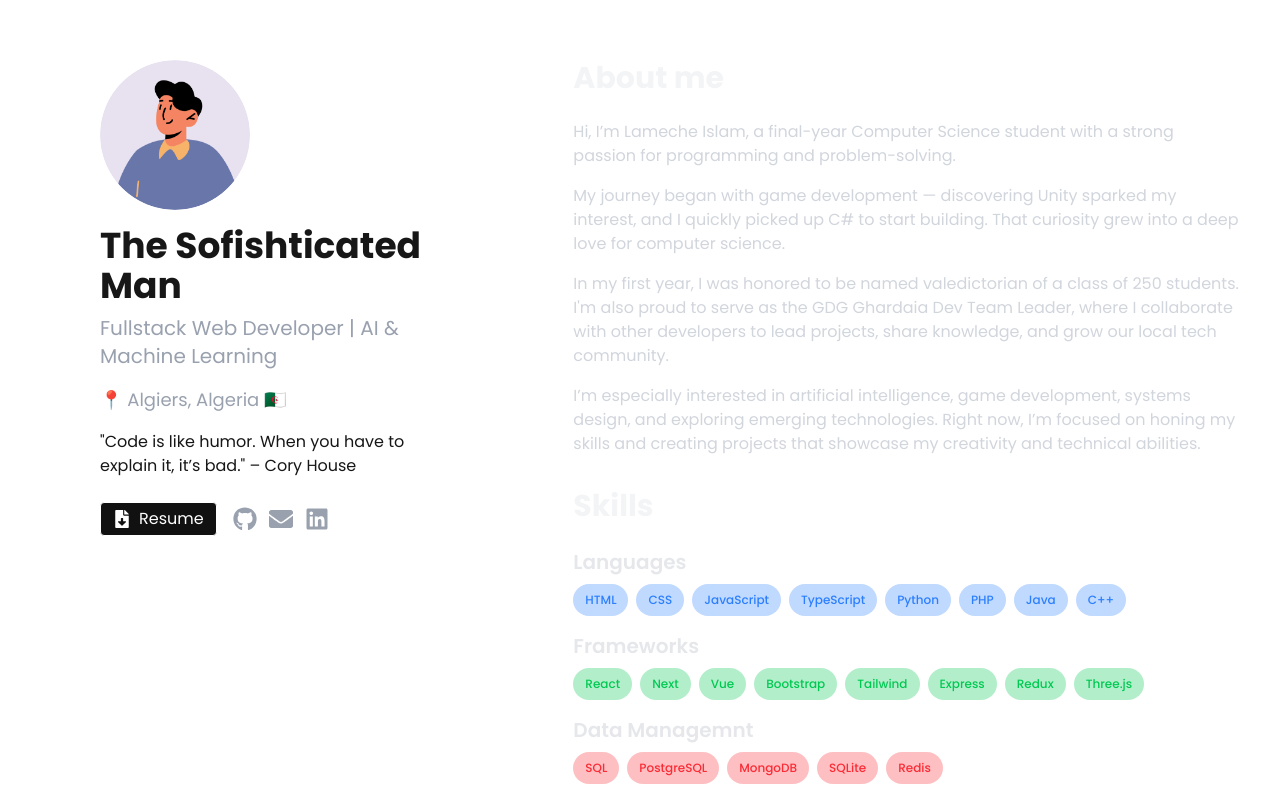
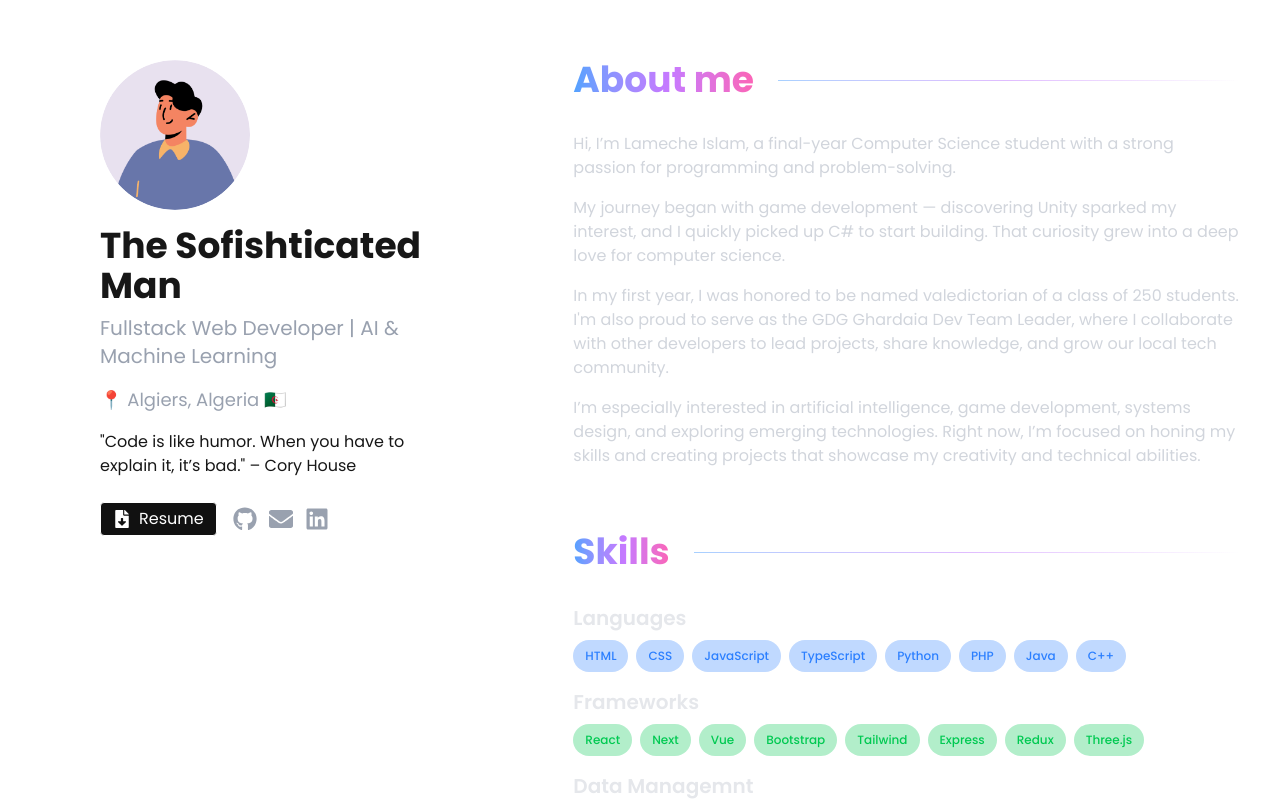
Before and after one commit to The-Sofishticated-Man/minimalist-portfolio, a Next.js app: page / in a window 1280 px wide. Built offline with nearby package versions, Linux system fonts and the light colour scheme.

Commit message:
Add GSAP dependency and refactor InfoSection component for improved styling

```diff
--- a/package.json
+++ b/package.json
@@ -13,6 +13,7 @@
   "dependencies": {
     "@types/better-sqlite3": "^7.6.13",
     "better-sqlite3": "^12.2.0",
+    "gsap": "^3.13.0",
     "next": "15.3.5",
     "react": "^19.0.0",
     "react-dom": "^19.0.0",
--- a/src/app/globals.css
+++ b/src/app/globals.css
@@ -23,3 +23,56 @@ body {
   color: var(--foreground);
   font-family: "Poppins", monospace;
 }
+
+/* Custom animations */
+@keyframes fade-in {
+  from {
+    opacity: 0;
+    transform: translateY(20px);
+  }
+  to {
+    opacity: 1;
+    transform: translateY(0);
+  }
+}
+
+@keyframes spin-slow {
+  from {
+    transform: rotate(0deg);
+  }
+  to {
+    transform: rotate(360deg);
+  }
+}
+
+.animate-fade-in {
+  animation: fade-in 0.6s ease-out forwards;
+}
+
+.animate-spin-slow {
+  animation: spin-slow 8s linear infinite;
+}
+
+/* Smooth scrolling */
+html {
+  scroll-behavior: smooth;
+}
+
+/* Custom scrollbar for webkit browsers */
+::-webkit-scrollbar {
+  width: 8px;
+}
+
+::-webkit-scrollbar-track {
+  background: rgba(255, 255, 255, 0.1);
+  border-radius: 4px;
+}
+
+::-webkit-scrollbar-thumb {
+  background: linear-gradient(to bottom, #3b82f6, #8b5cf6);
+  border-radius: 4px;
+}
+
+::-webkit-scrollbar-thumb:hover {
+  background: linear-gradient(to bottom, #2563eb, #7c3aed);
+}
--- a/src/components/InfoSection.tsx
+++ b/src/components/InfoSection.tsx
@@ -1,8 +1,23 @@
-function InfoSection({ title, id,children }: { title: string; id: string,children:React.ReactNode }) {
+function InfoSection({
+  title,
+  id,
+  children,
+}: {
+  title: string;
+  id: string;
+  children: React.ReactNode;
+}) {
   return (
-    <section id={id} className="mb-8">
-      <h2 className="text-3xl font-bold mb-6 text-gray-100">{title}</h2>
-      {children}
+    <section id={id} className="mb-16 relative">
+      <div className="flex items-center mb-8">
+        <div className="flex-shrink-0">
+          <h2 className="text-3xl md:text-4xl font-bold text-transparent bg-gradient-to-r from-blue-400 via-purple-400 to-pink-400 bg-clip-text">
+            {title}
+          </h2>
+        </div>
+        <div className="flex-grow ml-6 h-px bg-gradient-to-r from-blue-400/50 via-purple-400/50 to-transparent"></div>
+      </div>
+      <div className="animate-fade-in">{children}</div>
     </section>
   );
 }
```
Also changed, not shown: public/images/pfp.gif (added), 1 other file (tests, documents, lock files or other folders).
